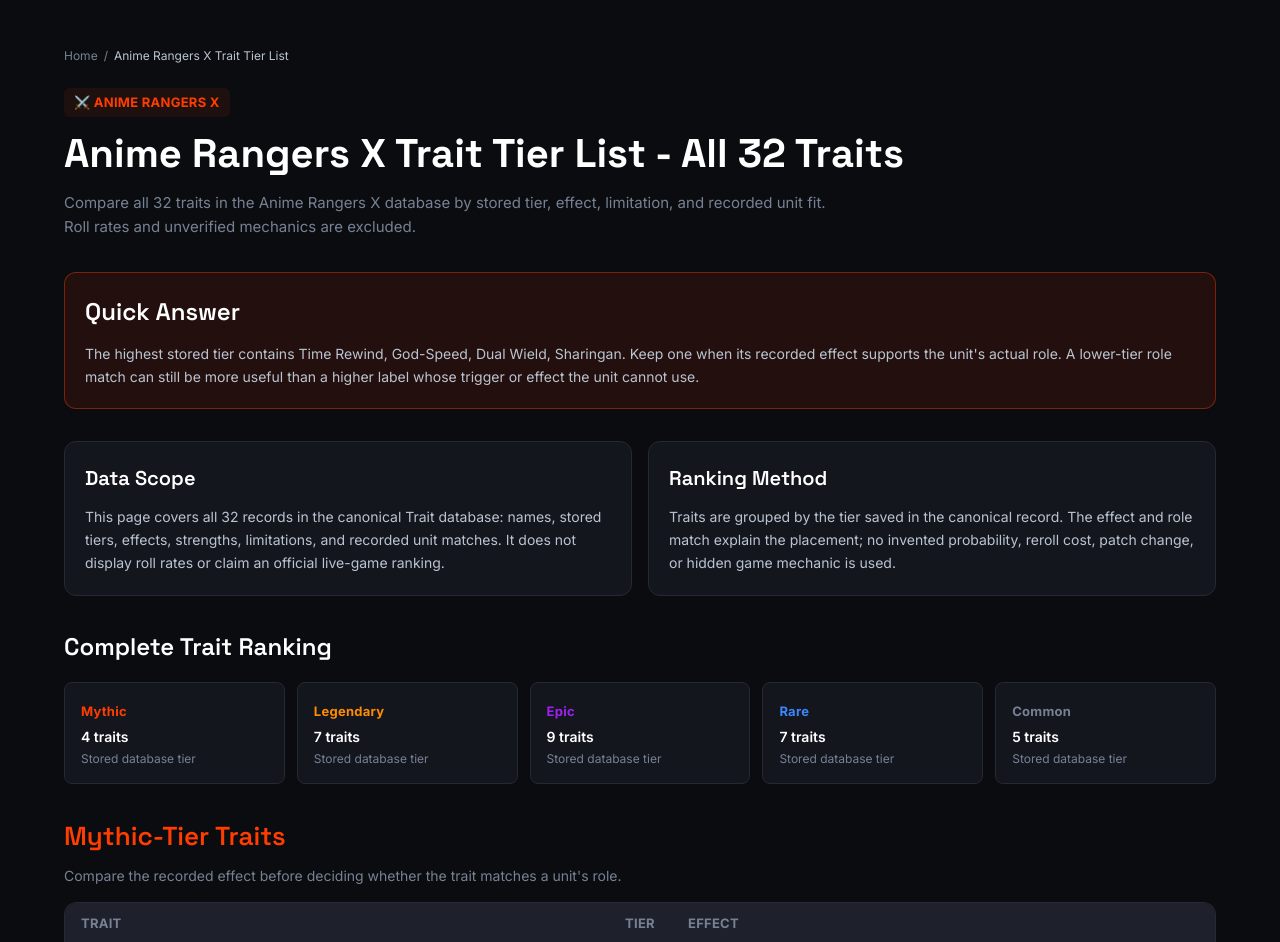
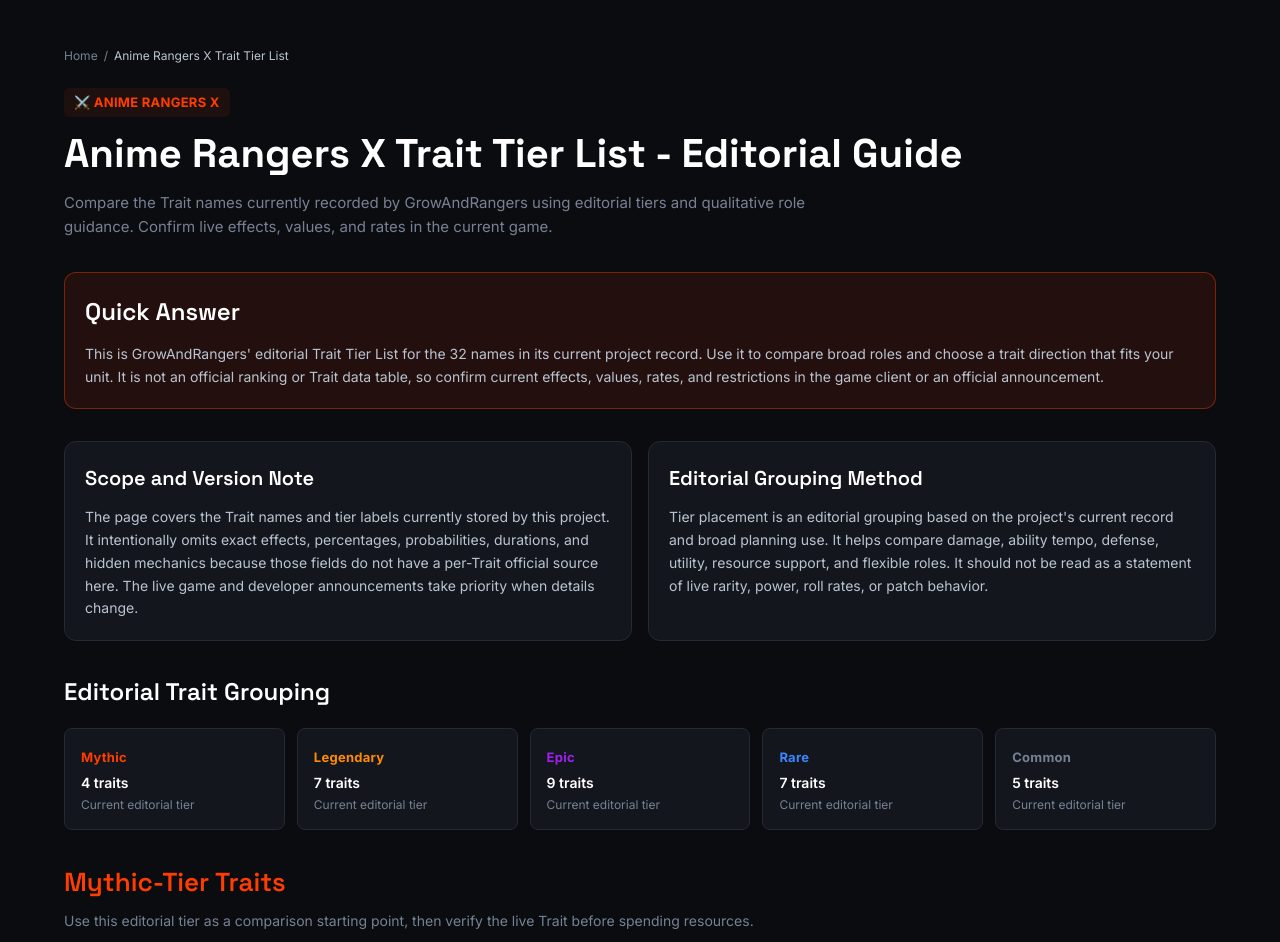
Before and after one commit to mojo5566/growandrangers-xyz, a Next.js app: page /anime-rangers-x/trait-tier-list in a window 1280 px wide. Shown: the top 942 px of the page. Built offline with nearby package versions, Linux system fonts and the light colour scheme.

Commit message:
fix: clarify trait tier list editorial scope

```diff
--- a/src/app/anime-rangers-x/trait-tier-list/page.tsx
+++ b/src/app/anime-rangers-x/trait-tier-list/page.tsx
@@ -5,12 +5,11 @@
 import TierTable from "@/components/TierTable";
 import data from "@/data/rangers/trait-tier-list";
 import { traits } from "@/data/rangers/database/traits";
-import { units } from "@/data/rangers/database/units";
 
 const PAGE_KEYWORDS = [
   "Anime Rangers X trait tier list",
-  "Anime Rangers X best traits",
-  "Anime Rangers X trait effects",
+  "Anime Rangers X trait recommendations",
+  "Anime Rangers X trait roles",
   "Re:Rangers X trait tier list",
 ];
 
@@ -32,18 +31,96 @@
 
 const tierOrder = ["Mythic", "Legendary", "Epic", "Rare", "Common"] as const;
 
-function findUnit(name: string) {
-  const normalized = name.toLowerCase();
-  return units.find(
-    (unit) =>
-      unit.name.toLowerCase() === normalized ||
-      unit.aliases.some((alias) => alias.toLowerCase() === normalized),
-  );
+type TraitUseCategory =
+  | "damage"
+  | "tempo"
+  | "defense"
+  | "utility"
+  | "resources"
+  | "flexible";
+
+const traitCategoryById: Record<string, TraitUseCategory> = {
+  "time-rewind": "tempo",
+  "god-speed": "damage",
+  monarch: "flexible",
+  "void-touch": "damage",
+  berserker: "damage",
+  "phoenix-soul": "defense",
+  "drop-rate-plus": "resources",
+  "cooldown-minus": "tempo",
+  lifesteal: "defense",
+  "critical-strike-plus": "damage",
+  "defense-aura": "defense",
+  "shield-bash": "utility",
+  "mana-surge": "tempo",
+  fortress: "defense",
+  scout: "utility",
+  "quick-draw": "tempo",
+  "healing-touch": "defense",
+  "iron-will": "defense",
+  "blood-pact": "defense",
+  "keen-eye": "utility",
+  "basic-atk-plus": "damage",
+  "hp-boost": "defense",
+  "speed-plus": "flexible",
+  "defense-plus": "defense",
+  "luck-plus": "resources",
+  "dual-wield": "damage",
+  sharingan: "utility",
+  "spirit-bomb": "damage",
+  rasengan: "damage",
+  bankai: "damage",
+  haki: "damage",
+  "nen-boost": "flexible",
+};
+
+const traitGuidance: Record<
+  TraitUseCategory,
+  { label: string; summary: string; unitTypes: string; review: string }
+> = {
+  damage: {
+    label: "Damage planning",
+    summary: "An editorial option to compare when a unit needs more offensive pressure.",
+    unitTypes: "Damage dealers and offensive flex units",
+    review: "Confirm the live trigger, affected attacks, and current limitations before investing.",
+  },
+  tempo: {
+    label: "Ability tempo",
+    summary: "An editorial option for units whose value depends on using abilities consistently.",
+    unitTypes: "Ability-focused damage, control, or support units",
+    review: "Confirm the current activation rule and ability interaction in the game client.",
+  },
+  defense: {
+    label: "Defense and sustain",
+    summary: "An editorial option for improving frontline stability or team staying power.",
+    unitTypes: "Tanks, frontline units, healers, and defensive supports",
+    review: "Confirm what protection or recovery the live effect provides and when it applies.",
+  },
+  utility: {
+    label: "Control and utility",
+    summary: "An editorial option when team control, positioning, or situational utility matters.",
+    unitTypes: "Control units, mobile units, and mode-specific supports",
+    review: "Confirm the current target, trigger, and mode restrictions before relying on it.",
+  },
+  resources: {
+    label: "Resource support",
+    summary: "An editorial option to review for farming-oriented teams rather than direct combat power.",
+    unitTypes: "Dedicated farming or resource-support units",
+    review: "Confirm the eligible rewards and modes in the current game before planning a farm route.",
+  },
+  flexible: {
+    label: "Flexible role support",
+    summary: "An editorial option for filling a general roster need without assuming one universal best use.",
+    unitTypes: "Flexible units whose role changes by team composition",
+    review: "Confirm which live attributes or actions are affected before assigning it to a unit.",
+  },
+};
+
+function guidanceForTrait(id: string) {
+  return traitGuidance[traitCategoryById[id] ?? "flexible"];
 }
 
 export default function TraitTierListPage() {
-  const topTraits = traits.filter((trait) => trait.tier === "Mythic");
-
   return (
     <ContentLayout
       title={data.title}
@@ -51,7 +128,6 @@
       breadcrumbs={data.breadcrumbs}
       canonicalPath="/anime-rangers-x/trait-tier-list"
       accent="rangers"
-      updatedAt={data.updatedAt}
       articleSection="Anime Rangers X Traits"
       keywords={PAGE_KEYWORDS}
       about={[{ name: "Anime Rangers X" }, { name: "Re:Rangers X" }, { name: "Roblox game guides" }]}
@@ -59,27 +135,27 @@
       <section aria-labelledby="quick-answer-heading" className="rounded-xl border border-[#FF3D00]/40 bg-[#FF3D00]/10 p-5">
         <h2 id="quick-answer-heading" className="font-heading text-[20px] font-semibold text-white lg:text-[24px]">Quick Answer</h2>
         <p className="mt-3 text-sm leading-relaxed text-[#BAC4D1]">
-          The highest stored tier contains {topTraits.map((trait) => trait.name).join(", ")}. Keep one when its recorded effect supports the unit&apos;s actual role. A lower-tier role match can still be more useful than a higher label whose trigger or effect the unit cannot use.
+          This is GrowAndRangers&apos; editorial Trait Tier List for the {traits.length} names in its current project record. Use it to compare broad roles and choose a trait direction that fits your unit. It is not an official ranking or Trait data table, so confirm current effects, values, rates, and restrictions in the game client or an official announcement.
         </p>
       </section>
 
       <section aria-labelledby="scope-heading" className="grid gap-4 lg:grid-cols-2">
         <article className="rounded-xl border border-[#252936] bg-[#14161D] p-5">
-          <h2 id="scope-heading" className="font-heading text-[20px] font-semibold text-white">Data Scope</h2>
+          <h2 id="scope-heading" className="font-heading text-[20px] font-semibold text-white">Scope and Version Note</h2>
           <p className="mt-3 text-sm leading-relaxed text-[#BAC4D1]">
-            This page covers all {traits.length} records in the canonical Trait database: names, stored tiers, effects, strengths, limitations, and recorded unit matches. It does not display roll rates or claim an official live-game ranking.
+            The page covers the Trait names and tier labels currently stored by this project. It intentionally omits exact effects, percentages, probabilities, durations, and hidden mechanics because those fields do not have a per-Trait official source here. The live game and developer announcements take priority when details change.
           </p>
         </article>
         <article className="rounded-xl border border-[#252936] bg-[#14161D] p-5">
-          <h2 className="font-heading text-[20px] font-semibold text-white">Ranking Method</h2>
+          <h2 className="font-heading text-[20px] font-semibold text-white">Editorial Grouping Method</h2>
           <p className="mt-3 text-sm leading-relaxed text-[#BAC4D1]">
-            Traits are grouped by the tier saved in the canonical record. The effect and role match explain the placement; no invented probability, reroll cost, patch change, or hidden game mechanic is used.
+            Tier placement is an editorial grouping based on the project&apos;s current record and broad planning use. It helps compare damage, ability tempo, defense, utility, resource support, and flexible roles. It should not be read as a statement of live rarity, power, roll rates, or patch behavior.
           </p>
         </article>
       </section>
 
       <section aria-labelledby="tiers-heading">
-        <h2 id="tiers-heading" className="font-heading text-[20px] font-semibold text-white lg:text-[24px] mb-4">Complete Trait Ranking</h2>
+        <h2 id="tiers-heading" className="font-heading text-[20px] font-semibold text-white lg:text-[24px] mb-4">Editorial Trait Grouping</h2>
         <div className="grid grid-cols-2 gap-3 sm:grid-cols-3 lg:grid-cols-5">
           {tierOrder.map((tier) => {
             const count = traits.filter((trait) => trait.tier === tier).length;
@@ -87,7 +163,7 @@
               <div key={tier} className="rounded-lg border border-[#252936] bg-[#14161D] p-4">
                 <span className="code-text text-sm" style={{ color: tierColors[tier] }}>{tier}</span>
                 <p className="mt-1 text-sm font-semibold text-white">{count} traits</p>
-                <p className="mt-1 text-xs text-[#768294]">Stored database tier</p>
+                <p className="mt-1 text-xs text-[#768294]">Current editorial tier</p>
               </div>
             );
           })}
@@ -99,51 +175,50 @@
         return (
           <section key={tier} aria-labelledby={`tier-${tier}`}>
             <h2 id={`tier-${tier}`} className="font-heading text-[22px] font-semibold lg:text-[26px] mb-2" style={{ color: tierColors[tier] }}>{tier}-Tier Traits</h2>
-            <p className="mb-4 text-sm text-[#768294]">Compare the recorded effect before deciding whether the trait matches a unit&apos;s role.</p>
+            <p className="mb-4 text-sm text-[#768294]">Use this editorial tier as a comparison starting point, then verify the live Trait before spending resources.</p>
             <TierTable
-              rows={tierTraits.map((trait) => ({ name: trait.name, tier: trait.tier, description: trait.effect }))}
-              colHeaders={["TRAIT", "TIER", "EFFECT"]}
+              rows={tierTraits.map((trait) => ({
+                name: trait.name,
+                tier: trait.tier,
+                description: guidanceForTrait(trait.id).label,
+              }))}
+              colHeaders={["TRAIT", "EDITORIAL TIER", "PLANNING USE"]}
             />
           </section>
         );
       })}
 
       <section aria-labelledby="details-heading">
-        <h2 id="details-heading" className="font-heading text-[20px] font-semibold text-white lg:text-[24px] mb-3">Trait Effects and Unit Fit</h2>
+        <h2 id="details-heading" className="font-heading text-[20px] font-semibold text-white lg:text-[24px] mb-3">How to Use Each Editorial Grouping</h2>
         <p className="mb-4 text-sm leading-relaxed text-[#768294]">
-          The database does not store a separate Boss, idle, story, or farming mode field. Mode claims are therefore limited to what the recorded effect explicitly supports, such as resource drops, kill triggers, defense penetration, healing, or cooldown use.
+          The notes below are qualitative planning guidance, not statements of live Trait behavior. They describe what to compare when building a team and identify which live details must be checked before using reroll resources.
         </p>
         <div className="grid gap-4 sm:grid-cols-2">
-          {traits.map((trait) => (
+          {traits.map((trait) => {
+            const guidance = guidanceForTrait(trait.id);
+
+            return (
               <article key={trait.id} className="rounded-xl border border-[#252936] bg-[#14161D] p-5">
                 <div className="flex flex-wrap items-start justify-between gap-2">
                   <h3 className="text-base font-semibold text-white">{trait.name}</h3>
                   <span className="code-text rounded px-2 py-0.5 text-xs font-semibold" style={{ color: tierColors[trait.tier], backgroundColor: tierColors[trait.tier] + "1a" }}>{trait.tier}</span>
                 </div>
-              <p className="mt-3 text-sm leading-relaxed text-[#BAC4D1]">{trait.effect}</p>
+                <p className="mt-3 text-sm leading-relaxed text-[#BAC4D1]">{guidance.summary}</p>
                 <dl className="mt-4 grid gap-3 text-xs">
-                <div><dt className="font-semibold text-[#00E676]">Why keep it</dt><dd className="mt-1 leading-relaxed text-[#BAC4D1]">{trait.strengths[0]}</dd></div>
-                <div><dt className="font-semibold text-[#FF8C00]">Condition or limitation</dt><dd className="mt-1 leading-relaxed text-[#BAC4D1]">{trait.weaknesses[0]}</dd></div>
-                <div>
-                  <dt className="font-semibold text-[#3A86FF]">Recorded unit fit</dt>
-                  <dd className="mt-1 flex flex-wrap gap-x-2 gap-y-1 text-[#BAC4D1]">
-                    {trait.bestOn.length > 0 ? trait.bestOn.map((name) => {
-                      const unit = findUnit(name);
-                      return unit ? <Link key={name} href={`/anime-rangers-x/units/${unit.id}`} className="hover:text-[#FF3D00] hover:underline">{name}</Link> : <span key={name}>{name}</span>;
-                    }) : <span>Not recorded</span>}
-                  </dd>
-                </div>
+                  <div><dt className="font-semibold text-[#00E676]">Editorial use</dt><dd className="mt-1 leading-relaxed text-[#BAC4D1]">{guidance.label}</dd></div>
+                  <div><dt className="font-semibold text-[#3A86FF]">Suggested unit types</dt><dd className="mt-1 leading-relaxed text-[#BAC4D1]">{guidance.unitTypes}</dd></div>
+                  <div><dt className="font-semibold text-[#FF8C00]">Review before using</dt><dd className="mt-1 leading-relaxed text-[#BAC4D1]">{guidance.review}</dd></div>
                 </dl>
-              <Link href={`/anime-rangers-x/traits/${trait.id}`} className="mt-4 inline-block text-xs font-semibold text-[#FF3D00] hover:underline">Open {trait.name} detail -&gt;</Link>
               </article>
-          ))}
+            );
+          })}
         </div>
       </section>
 
       <section aria-labelledby="reroll-boundary-heading" className="rounded-xl border border-[#252936] bg-[#14161D] p-5">
         <h2 id="reroll-boundary-heading" className="font-heading text-[20px] font-semibold text-white lg:text-[24px]">When to Stop Rerolling</h2>
         <p className="mt-3 text-sm leading-relaxed text-[#BAC4D1]">
-          This ranking helps identify whether an effect fits the unit; it does not prescribe a cost or number of attempts. Stop when you have a useful role match or reach the budget set before rolling. For the actual process, replacement risk, stopping rules, and resource management, use the <Link href="/anime-rangers-x/trait-reroll" className="font-semibold text-[#FF3D00] hover:underline">Trait Reroll Guide</Link>.
+          Use the editorial grouping to choose a role direction, then confirm the current Trait text in-game. Stop when the result supports the unit&apos;s job or when you reach the budget set before rolling. For replacement risk, stopping rules, and resource management, use the <Link href="/anime-rangers-x/trait-reroll" className="font-semibold text-[#FF3D00] hover:underline">Trait Reroll Guide</Link>.
         </p>
       </section>
 
--- a/src/components/ContentLayout.tsx
+++ b/src/components/ContentLayout.tsx
@@ -220,7 +220,7 @@
           )}
         </div>
         <p className="text-xs text-[#768294] mt-2">
-          Content verified by the GrowAndRangers editorial team • Data sourced from canonical game databases
+          Independent editorial content • Check official announcements and the current game for version-sensitive details
         </p>
       </footer>
     </article>
--- a/src/data/rangers/trait-tier-list.ts
+++ b/src/data/rangers/trait-tier-list.ts
@@ -1,8 +1,8 @@
 import type { TierListPageData } from "../types";
 
 const data: TierListPageData = {
-  title: "Anime Rangers X Trait Tier List - All 32 Traits",
-  description: "Compare all 32 traits in the Anime Rangers X database by stored tier, effect, limitation, and recorded unit fit. Roll rates and unverified mechanics are excluded.",
+  title: "Anime Rangers X Trait Tier List - Editorial Guide",
+  description: "Compare the Trait names currently recorded by GrowAndRangers using editorial tiers and qualitative role guidance. Confirm live effects, values, and rates in the current game.",
   updatedAt: "August 4, 2026",
   breadcrumbs: [
     { label: "Home", href: "/" },
@@ -82,19 +82,18 @@
     { trait: "Six Eyes", unit: "Gojo/Chrono Slayer", why: "Cooldown reduction for ability spam" },
   ],
   faq: [
-    { question: "What are the highest-tier traits in this Anime Rangers X database?", answer: "Time Rewind, God-Speed, Dual Wield, and Sharingan are the four records stored as Mythic tier. This is the site's canonical database grouping, not an official live-game ranking." },
-    { question: "How many traits are included in this tier list?", answer: "The page includes all 32 canonical trait records: 4 Mythic, 7 Legendary, 9 Epic, 7 Rare, and 5 Common." },
-    { question: "Which trait is best for a unit?", answer: "Match the recorded effect to the unit's role, ultimate, passive, and limitations. Each card lists the unit names stored in the trait record and links to canonical unit pages when available." },
-    { question: "Which traits are useful for farming?", answer: "Use effects that explicitly mention resource or item drops, such as Drop Rate+ or Luck+. The page does not infer a farming bonus when the canonical effect does not record one." },
-    { question: "Are exact trait roll rates included?", answer: "No. This tier list deliberately omits probability fields and does not claim a pity system, boosted event rate, or reroll cost." },
-    { question: "When should I stop rerolling a trait?", answer: "Stop when the effect is useful for the unit's role or when you reach the budget chosen before rolling. Use the separate Trait Reroll Guide for the actual process, replacement risk, and resource strategy." },
-    { question: "Does this list include every live-game trait?", answer: "It includes every record currently present in the site's canonical Trait database. It does not claim that the database matches every live update without an external verification source." },
+    { question: "What is this Anime Rangers X Trait Tier List?", answer: "It is GrowAndRangers' editorial grouping of the Trait names in its current project record. It is a planning guide, not an official ranking, patch note, or Trait data table." },
+    { question: "How many Trait names are covered?", answer: "The page covers 32 names in the current GrowAndRangers project record. That count does not guarantee that the list matches every Trait available in the live game." },
+    { question: "How are the editorial tiers assigned?", answer: "The tiers organize the current project record into broad planning groups. Placement is editorial and should be checked against the live Trait description before a player spends resources." },
+    { question: "Which Trait should I use on a unit?", answer: "Start with the unit's job, such as damage, control, defense, support, or farming. Compare the qualitative guidance here, then confirm the current effect and restrictions in the game client." },
+    { question: "Why are exact Trait effects not shown?", answer: "This page does not have a reliable official source for every Trait field. Exact percentages, durations, triggers, and other version-sensitive values are therefore left for the current game interface or official announcements." },
+    { question: "Are Trait roll rates or pity rules included?", answer: "No. The page does not state roll probabilities, hidden weights, boosted rates, or pity rules. Only rely on those details when they are shown in the current game or an official announcement." },
+    { question: "When should I stop rerolling a Trait?", answer: "Stop when the result supports the unit's role or when you reach the budget chosen before rolling. Use the separate Trait Reroll Guide for replacement risk, stopping rules, and resource planning." },
   ],
   relatedGuides: [
     { label: "Trait Reroll Guide", href: "/anime-rangers-x/trait-reroll", description: "Use the reroll process, stopping rules, and resource strategy" },
     { label: "Unit Tier List", href: "/anime-rangers-x/unit-tier-list", description: "Compare all recorded units before assigning a valuable trait" },
-    { label: "Traits Database", href: "/anime-rangers-x/traits", description: "Browse canonical trait records and individual detail pages" },
-    { label: "Best Units", href: "/anime-rangers-x/best-units", description: "Choose long-term units before spending reroll resources" },
+    { label: "Units Directory", href: "/anime-rangers-x/units", description: "Review the project's current unit records before choosing a Trait direction" },
   ],
 };
 
```
Lines whose indentation alone changed are shown as unchanged.
